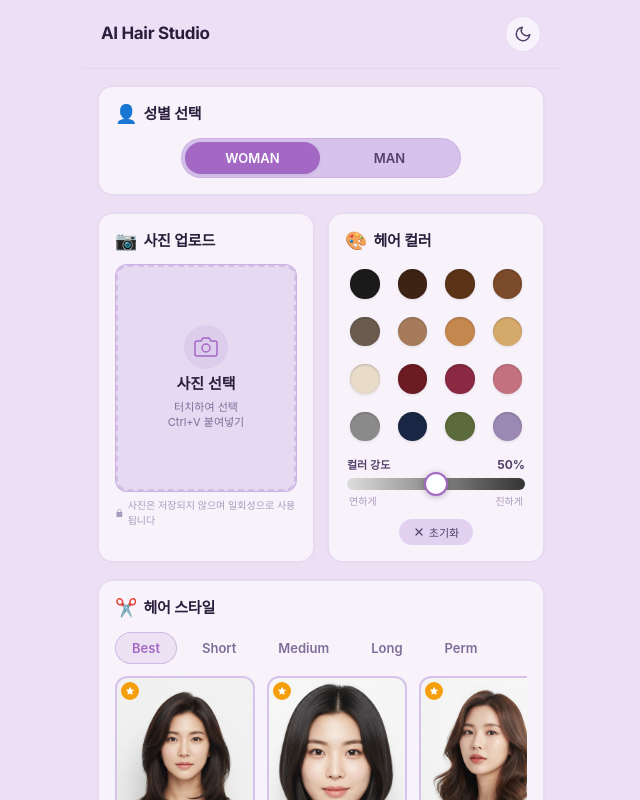
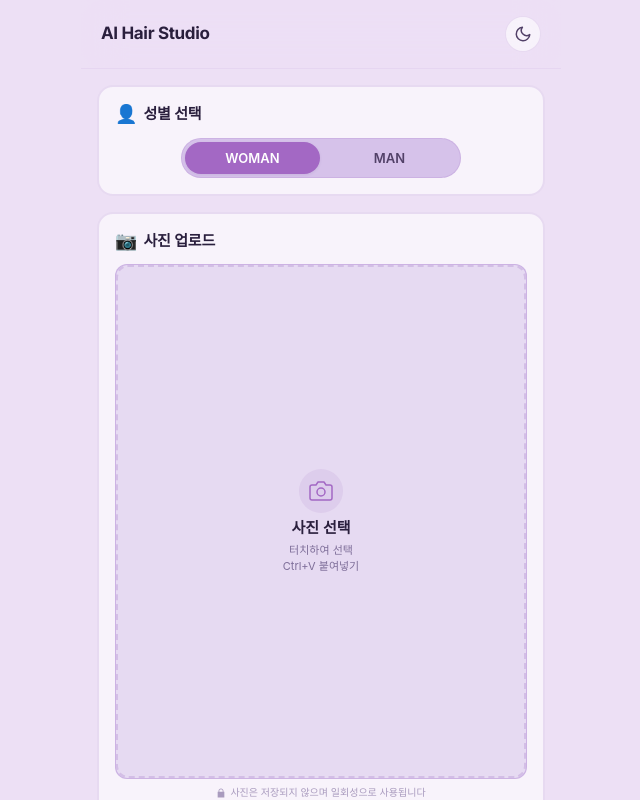
Before and after one commit to ldg001108-prog/hair-salon-app, a Next.js app: page /salon/1 in a window 1280 px wide. Shown: the top 800 px of the page, without its empty margins (319-959 px from the left). Built offline with nearby package versions, Linux system fonts and the light colour scheme; a web font is replaced by a local one.

Commit message:
feat: 컬러 8색 축소 + 사진 업로드 전체 너비 + 컬러 별도 줄 분리 + 슬라이더 업그레이드

```diff
--- a/src/components/ColorPalette/ColorPalette.module.css
+++ b/src/components/ColorPalette/ColorPalette.module.css
@@ -1,5 +1,5 @@
 /* ========================================
-   ColorPalette — 대중적 헤어 컬러 팔레트
+   ColorPalette — 대중적 헤어 컬러 8색
    ======================================== */
 
 .container {
@@ -10,27 +10,38 @@
     width: 100%;
 }
 
-/* 팔레트 그리드 (4열) */
+/* 색상 행: 8개 스와치 + 선택 라벨 */
+.colorRow {
+    display: flex;
+    flex-direction: column;
+    align-items: center;
+    gap: 6px;
+    width: 100%;
+}
+
+/* 팔레트 그리드 (8개 가로 한 줄) */
 .paletteGrid {
-    display: grid;
-    grid-template-columns: repeat(4, 1fr);
-    gap: 8px;
+    display: flex;
+    justify-content: center;
+    gap: 6px;
     width: 100%;
 }
 
 /* 개별 스와치 */
 .swatch {
     position: relative;
-    aspect-ratio: 1;
+    width: 34px;
+    height: 34px;
     border-radius: 50%;
-    padding: 3px;
-    border: 2px solid transparent;
+    padding: 2px;
+    border: 2.5px solid transparent;
     background: transparent;
     cursor: pointer;
     transition: all 0.15s ease;
     display: flex;
     align-items: center;
     justify-content: center;
+    flex-shrink: 0;
 }
 
 .swatch:active {
@@ -58,73 +69,58 @@
     filter: drop-shadow(0 1px 2px rgba(0, 0, 0, 0.5));
 }
 
-/* 선택된 색상 정보 */
-.selectedInfo {
-    display: flex;
-    align-items: center;
-    gap: 8px;
-    padding: 6px 12px;
-    border-radius: 999px;
-    background: var(--bg-tertiary);
-    border: 1px solid var(--border);
-}
-
-.previewDot {
-    width: 16px;
-    height: 16px;
-    border-radius: 50%;
-    box-shadow: inset 0 1px 2px rgba(0, 0, 0, 0.15);
-    flex-shrink: 0;
-}
-
-.colorName {
+/* 선택된 색상 이름 */
+.selectedLabel {
     font-size: 12px;
     font-weight: 600;
-    color: var(--text-primary);
+    color: var(--accent);
+    padding: 2px 10px;
+    border-radius: 999px;
+    background: var(--accent-dim);
+    transition: all 0.15s ease;
 }
 
 /* 슬라이더 */
 .sliderRow {
     display: flex;
     flex-direction: column;
-    gap: 4px;
-    width: 100%;
-    padding: 0 2px;
-}
-
-.sliderHeader {
-    display: flex;
-    justify-content: space-between;
-    align-items: center;
+    gap: 2px;
     width: 100%;
 }
 
-.sliderLabel {
-    font-size: 11px;
-    font-weight: 600;
-    color: var(--text-secondary);
-}
-
-.sliderValue {
-    font-size: 12px;
-    font-weight: 700;
-    color: var(--text-secondary);
+.sliderTrackWrap {
+    padding: 0 2px;
 }
 
 .slider {
     width: 100%;
-    height: 12px;
+    height: 10px;
     -webkit-appearance: none;
     appearance: none;
-    border-radius: 6px;
+    border-radius: 5px;
     outline: none;
     cursor: pointer;
 }
 
 .slider::-webkit-slider-thumb {
     -webkit-appearance: none;
-    width: 24px;
-    height: 24px;
+    width: 22px;
+    height: 22px;
+    border-radius: 50%;
+    background: #fff;
+    border: 2.5px solid var(--accent);
+    box-shadow: 0 1px 6px rgba(0, 0, 0, 0.25);
+    cursor: pointer;
+    transition: transform 0.1s ease;
+}
+
+.slider::-webkit-slider-thumb:active {
+    transform: scale(1.15);
+}
+
+.slider::-moz-range-thumb {
+    width: 22px;
+    height: 22px;
     border-radius: 50%;
     background: #fff;
     border: 2.5px solid var(--accent);
@@ -132,22 +128,26 @@
     cursor: pointer;
 }
 
-.slider::-moz-range-thumb {
-    width: 24px;
-    height: 24px;
-    border-radius: 50%;
-    background: #fff;
-    border: 2.5px solid var(--accent);
-    box-shadow: 0 1px 6px rgba(0, 0, 0, 0.25);
-    cursor: pointer;
+.sliderMeta {
+    display: flex;
+    justify-content: space-between;
+    align-items: center;
+    padding: 0 2px;
 }
 
-.sliderLabels {
-    display: flex;
-    justify-content: space-between;
+.sliderLabel {
     font-size: 10px;
     color: var(--text-muted);
-    padding: 0 2px;
+    font-weight: 500;
+}
+
+.sliderValue {
+    font-size: 11px;
+    font-weight: 700;
+    color: var(--accent);
+    background: var(--accent-dim);
+    padding: 1px 8px;
+    border-radius: 999px;
 }
 
 /* 초기화 버튼 */
@@ -155,7 +155,7 @@
     display: flex;
     align-items: center;
     gap: 4px;
-    padding: 5px 14px;
+    padding: 4px 12px;
     border: 1px solid var(--border-default);
     border-radius: 999px;
     background: var(--bg-secondary);
--- a/src/components/ColorPalette/ColorPalette.tsx
+++ b/src/components/ColorPalette/ColorPalette.tsx
@@ -8,24 +8,16 @@ interface ColorPaletteProps {
     onColorSelect: (hex: string | null) => void;
 }
 
-// 대중적 헤어 컬러 16색
+// 대중적 헤어 컬러 8색 (가장 인기 있는 색상만 선별)
 const HAIR_COLORS = [
     { name: "자연 블랙", hex: "#1a1a1a" },
     { name: "다크 브라운", hex: "#3d2314" },
     { name: "초코 브라운", hex: "#5c3317" },
-    { name: "웜 브라운", hex: "#7b4a2a" },
     { name: "애쉬 브라운", hex: "#6b5b4f" },
     { name: "밀크 브라운", hex: "#a67b5b" },
-    { name: "카라멜", hex: "#c4874d" },
+    { name: "애쉬 그레이", hex: "#8a8a8a" },
+    { name: "버건디", hex: "#6b1c23" },
     { name: "허니 블론드", hex: "#d4a96a" },
-    { name: "플래티넘", hex: "#e8dcc8" },
-    { name: "버건디", hex: "#6b1c23" },
-    { name: "체리 레드", hex: "#8b2942" },
-    { name: "로즈 핑크", hex: "#c4727f" },
-    { name: "애쉬 그레이", hex: "#8a8a8a" },
-    { name: "블루 블랙", hex: "#1a2744" },
-    { name: "올리브", hex: "#5c6b3b" },
-    { name: "라벤더", hex: "#9b89b3" },
 ];
 
 // hex → HSL 변환
@@ -61,15 +53,13 @@ function hslToHex(h: number, s: number, l: number): string {
     return `#${f(0)}${f(8)}${f(4)}`;
 }
 
-// 강도에 따라 색상 조절 (0~100: 0은 원본색에 가깝게 연하게, 100은 선명하게)
+// 강도에 따라 색상 조절
 function adjustColorIntensity(baseHex: string, intensity: number): string {
     const hsl = hexToHSL(baseHex);
-    // 강도에 따라 채도와 명도를 조절
-    // 강도 50 = 원본, 0 = 매우 연한, 100 = 매우 진한
     const satAdjust = hsl.s * (0.3 + (intensity / 100) * 0.7);
     const lightAdjust = intensity <= 50
-        ? hsl.l + (100 - hsl.l) * ((50 - intensity) / 50) * 0.4  // 연하게
-        : hsl.l - hsl.l * ((intensity - 50) / 50) * 0.3;          // 진하게
+        ? hsl.l + (100 - hsl.l) * ((50 - intensity) / 50) * 0.4
+        : hsl.l - hsl.l * ((intensity - 50) / 50) * 0.3;
     return hslToHex(hsl.h, Math.round(satAdjust), Math.round(lightAdjust));
 }
 
@@ -77,10 +67,8 @@ export default function ColorPalette({ selectedColor, onColorSelect }: ColorPale
     const [selectedBase, setSelectedBase] = useState<string | null>(null);
     const [intensity, setIntensity] = useState(50);
 
-    // 색상 스와치 클릭
     const handleColorClick = useCallback((hex: string) => {
         if (selectedBase === hex) {
-            // 같은 색 다시 선택 시 해제
             setSelectedBase(null);
             onColorSelect(null);
             return;
@@ -90,7 +78,6 @@ export default function ColorPalette({ selectedColor, onColorSelect }: ColorPale
         onColorSelect(adjusted);
     }, [selectedBase, intensity, onColorSelect]);
 
-    // 강도 슬라이더 변경
     const handleIntensityChange = useCallback((val: number) => {
         setIntensity(val);
         if (selectedBase) {
@@ -99,16 +86,18 @@ export default function ColorPalette({ selectedColor, onColorSelect }: ColorPale
         }
     }, [selectedBase, onColorSelect]);
 
-    // 초기화
     const handleReset = useCallback(() => {
         setSelectedBase(null);
         setIntensity(50);
         onColorSelect(null);
     }, [onColorSelect]);
 
+    const selectedColorInfo = HAIR_COLORS.find(c => c.hex === selectedBase);
+
     return (
         <div className={styles.container}>
-            {/* 색상 팔레트 그리드 */}
+            {/* 색상 8개 가로 한 줄 + 선택 정보 */}
+            <div className={styles.colorRow}>
                 <div className={styles.paletteGrid}>
                     {HAIR_COLORS.map((color) => (
                         <button
@@ -123,33 +112,21 @@ export default function ColorPalette({ selectedColor, onColorSelect }: ColorPale
                                 style={{ background: color.hex }}
                             />
                             {selectedBase === color.hex && (
-                            <svg className={styles.checkIcon} width="12" height="12" viewBox="0 0 24 24" fill="none" stroke="#fff" strokeWidth="3" strokeLinecap="round" strokeLinejoin="round">
+                                <svg className={styles.checkIcon} width="10" height="10" viewBox="0 0 24 24" fill="none" stroke="#fff" strokeWidth="3.5" strokeLinecap="round" strokeLinejoin="round">
                                     <polyline points="20 6 9 17 4 12" />
                                 </svg>
                             )}
                         </button>
                     ))}
                 </div>
+                {selectedColorInfo && (
+                    <span className={styles.selectedLabel}>{selectedColorInfo.name}</span>
+                )}
+            </div>
 
-            {/* 선택된 색상 표시 */}
-            {selectedBase && (
-                <div className={styles.selectedInfo}>
-                    <span
-                        className={styles.previewDot}
-                        style={{ background: selectedColor || selectedBase }}
-                    />
-                    <span className={styles.colorName}>
-                        {HAIR_COLORS.find(c => c.hex === selectedBase)?.name}
-                    </span>
-                </div>
-            )}
-
-            {/* 강도 슬라이더 (채도+명도 통합) */}
+            {/* 강도 슬라이더 */}
             <div className={styles.sliderRow}>
-                <div className={styles.sliderHeader}>
-                    <label className={styles.sliderLabel}>컬러 강도</label>
-                    <span className={styles.sliderValue}>{intensity}%</span>
-                </div>
+                <div className={styles.sliderTrackWrap}>
                     <input
                         type="range"
                         min="0"
@@ -160,23 +137,27 @@ export default function ColorPalette({ selectedColor, onColorSelect }: ColorPale
                         style={{
                             background: selectedBase
                                 ? `linear-gradient(90deg, ${adjustColorIntensity(selectedBase, 0)}, ${selectedBase}, ${adjustColorIntensity(selectedBase, 100)})`
-                            : 'linear-gradient(90deg, #ddd, #888, #333)'
+                                : 'linear-gradient(90deg, #e8e0d8, #8a7a6c, #3a2a1c)'
                         }}
                     />
-                <div className={styles.sliderLabels}>
-                    <span>연하게</span>
-                    <span>진하게</span>
+                </div>
+                <div className={styles.sliderMeta}>
+                    <span className={styles.sliderLabel}>연하게</span>
+                    <span className={styles.sliderValue}>{intensity}%</span>
+                    <span className={styles.sliderLabel}>진하게</span>
                 </div>
             </div>
 
-            {/* 초기화 버튼 */}
+            {/* 초기화 */}
+            {selectedBase && (
                 <button className={styles.resetBtn} onClick={handleReset}>
-                <svg width="12" height="12" viewBox="0 0 24 24" fill="none" stroke="currentColor" strokeWidth="2.5" strokeLinecap="round" strokeLinejoin="round">
+                    <svg width="10" height="10" viewBox="0 0 24 24" fill="none" stroke="currentColor" strokeWidth="2.5" strokeLinecap="round" strokeLinejoin="round">
                         <line x1="18" y1="6" x2="6" y2="18" />
                         <line x1="6" y1="6" x2="18" y2="18" />
                     </svg>
                     <span>초기화</span>
                 </button>
+            )}
         </div>
     );
 }
--- a/src/components/MainView/MainView.tsx
+++ b/src/components/MainView/MainView.tsx
@@ -34,7 +34,6 @@ export default function MainView({
     isLoading,
 }: MainViewProps) {
     const fileInputRef = useRef<HTMLInputElement>(null);
-    const cameraInputRef = useRef<HTMLInputElement>(null);
     const [activeGender, setActiveGender] = useState<"female" | "male">("female");
     const [activeCategory, setActiveCategory] = useState("best");
 
@@ -147,9 +146,7 @@ export default function MainView({
                 </nav>
             </div>
 
-            {/* ── 섹션 2: 사진 업로드 + 컬러 (2컬럼) ── */}
-            <div className={styles.uploadColorSection}>
-                {/* 왼쪽: 사진 업로드 카드 */}
+            {/* ── 섹션 2: 사진 업로드 (전체 너비) ── */}
             <div className={styles.sectionCard}>
                 <div className={styles.sectionHeader}>
                     <span className={styles.sectionIcon}>📷</span>
@@ -202,7 +199,16 @@ export default function MainView({
                 </p>
             </div>
 
-                {/* 오른쪽: 헤어 컬러 카드 */}
+            {/* 파일 선택용 */}
+            <input
+                ref={fileInputRef}
+                type="file"
+                accept="image/*"
+                style={{ display: 'none' }}
+                onChange={handleFileChange}
+            />
+
+            {/* ── 섹션 2.5: 헤어 컬러 (별도 줄) ── */}
             <div className={styles.sectionCard}>
                 <div className={styles.sectionHeader}>
                     <span className={styles.sectionIcon}>🎨</span>
@@ -213,25 +219,6 @@ export default function MainView({
                     onColorSelect={onColorSelect}
                 />
             </div>
-            </div>
-
-            {/* 갤러리 선택용 */}
-            <input
-                ref={fileInputRef}
-                type="file"
-                accept="image/*"
-                style={{ display: 'none' }}
-                onChange={handleFileChange}
-            />
-            {/* 카메라 촬영용 (모바일 전면 카메라) */}
-            <input
-                ref={cameraInputRef}
-                type="file"
-                accept="image/*"
-                capture="user"
-                style={{ display: 'none' }}
-                onChange={handleFileChange}
-            />
 
             {/* ── 섹션 3: 헤어 스타일 ── */}
             <div className={styles.sectionCard}>
```
Lines whose indentation alone changed are shown as unchanged.
